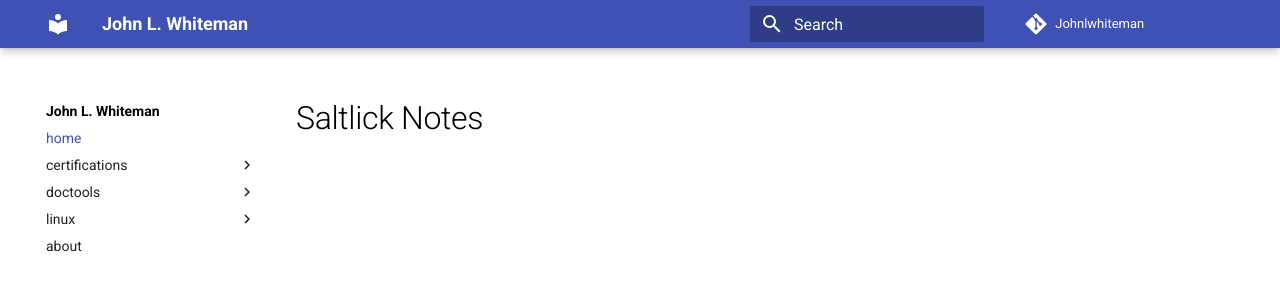
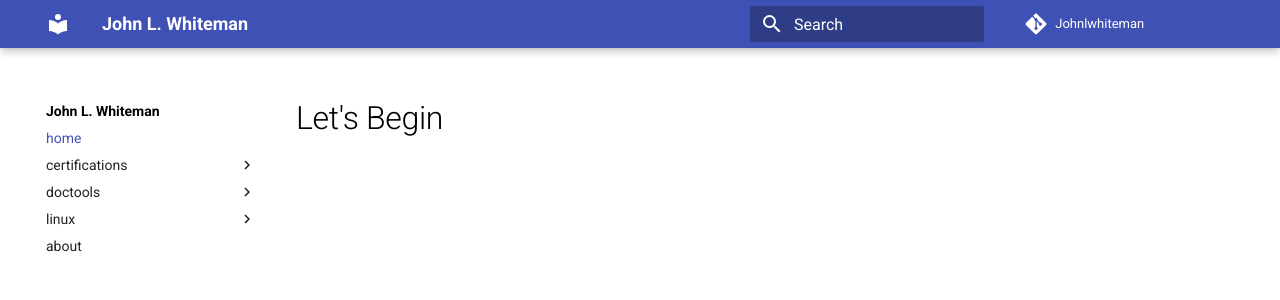
Before and after one commit to johnlwhiteman/johnlwhiteman.github.io, an MkDocs documentation site: the page built from docs/index.md, in a window 1280 px wide. Shown: the top 300 px of the page. Built offline with MkDocs 1.6.1 and Material for MkDocs 9.7.7, drawn with Linux system fonts in a browser that asks for light colours; a script that is not in the unit is left out.

Commit message:
Let's Begin Again
Signed-off-by: John L. Whiteman <>

```diff
--- a/docs/index.md
+++ b/docs/index.md
@@ -1 +1 @@
-# Saltlick Notes
+# Let's Begin
```
